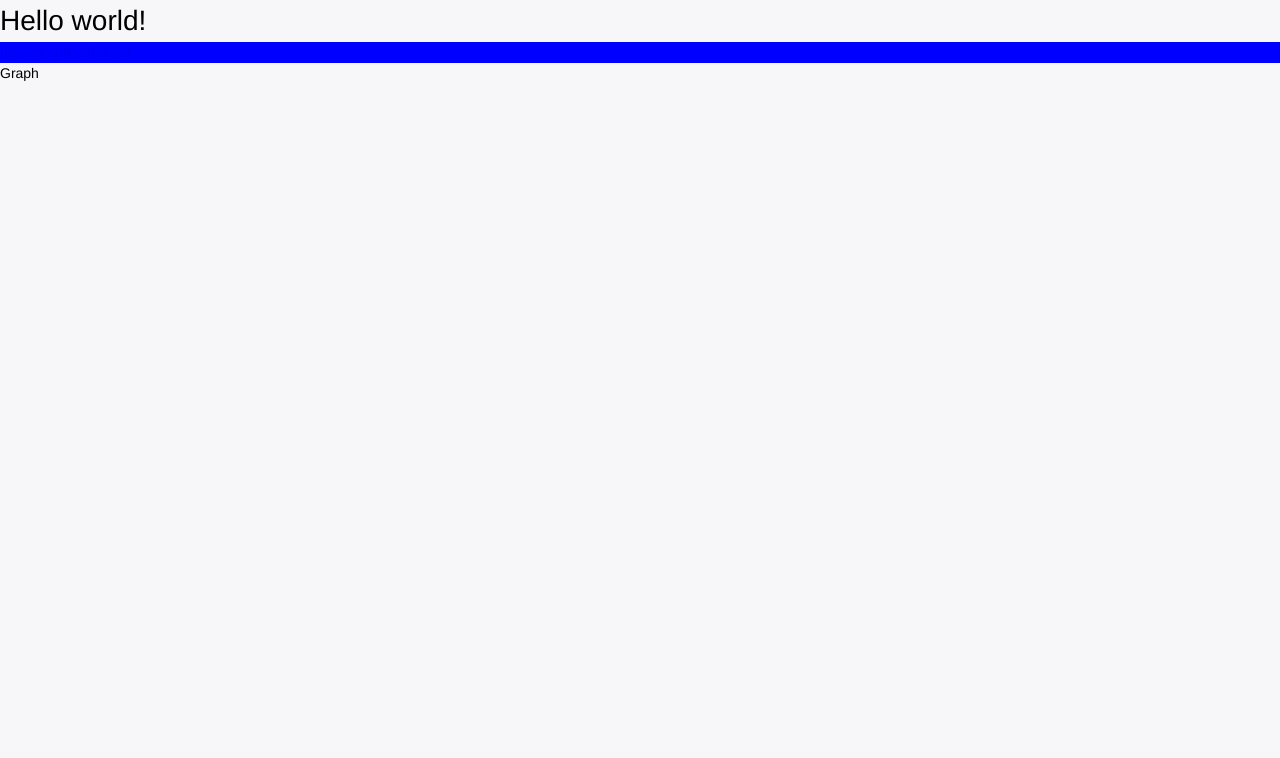
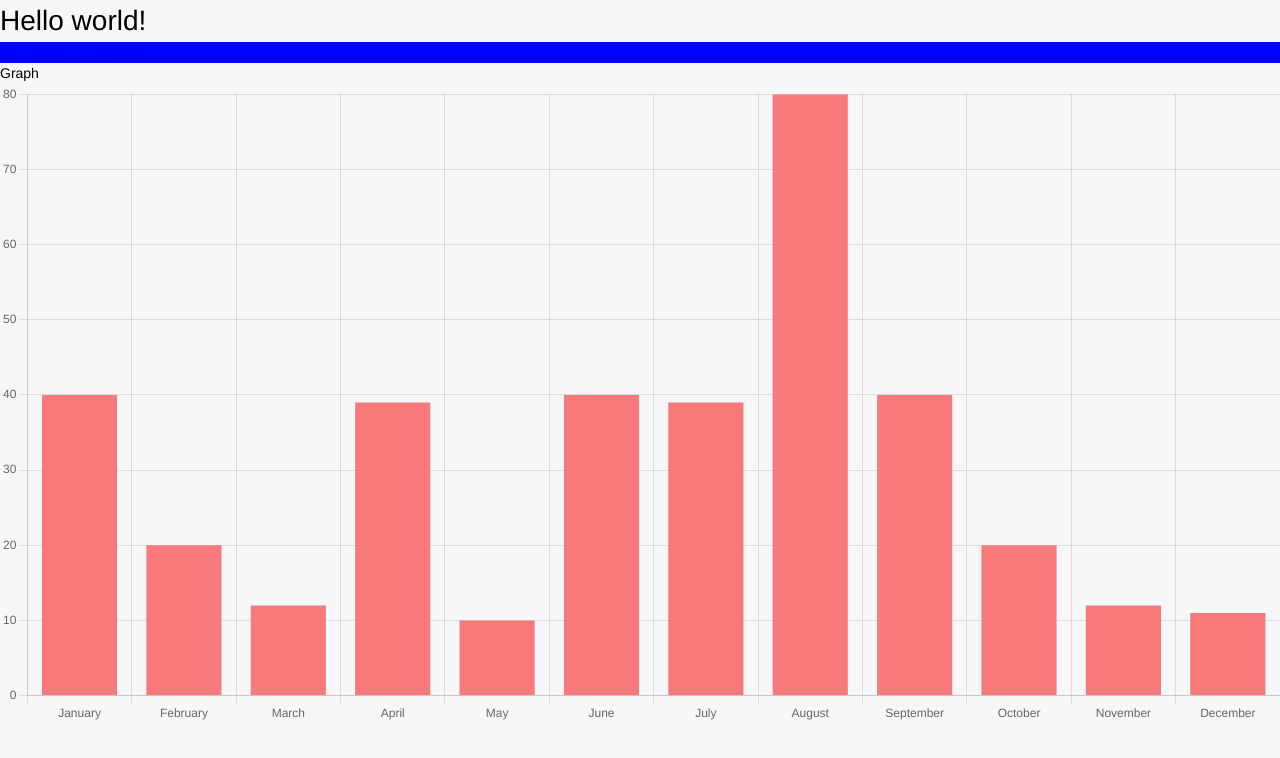
Before and after one commit to Finelai/vue-graph-sample, a Vue app: page /graph in a window 1280 px wide. Shown: the top 758 px of the page. Built offline with nearby package versions, Linux system fonts and the light colour scheme.

Commit message:
feat: add vue-chartjs

```diff
--- a/package.json
+++ b/package.json
@@ -14,7 +14,9 @@
     "lint": "conc \"lint:prettier && lint:eslint && lint:stylelint\""
   },
   "dependencies": {
+    "chart.js": "^4.4.4",
     "vue": "^3.5.5",
+    "vue-chartjs": "^5.3.1",
     "vue-router": "^4.4.5"
   },
   "devDependencies": {
--- a/src/views/Graph.vue
+++ b/src/views/Graph.vue
@@ -2,4 +2,48 @@
   <div>
     <span>Graph</span>
   </div>
+  <Bar :data="data" :options="options" />
 </template>
+
+<script lang="ts">
+import { Chart as ChartJS, Title, Tooltip, BarElement, CategoryScale, LinearScale } from 'chart.js';
+import { Bar } from 'vue-chartjs';
+
+ChartJS.register(CategoryScale, LinearScale, BarElement, Title, Tooltip);
+
+export default {
+  name: 'App',
+  components: {
+    Bar,
+  },
+  data() {
+    return {
+      data: {
+        labels: [
+          'January',
+          'February',
+          'March',
+          'April',
+          'May',
+          'June',
+          'July',
+          'August',
+          'September',
+          'October',
+          'November',
+          'December',
+        ],
+        datasets: [
+          {
+            backgroundColor: '#f87979',
+            data: [40, 20, 12, 39, 10, 40, 39, 80, 40, 20, 12, 11],
+          },
+        ],
+      },
+      options: {
+        responsive: true,
+      },
+    };
+  },
+};
+</script>
```
Also changed, not shown: 2 other files (tests, documents, lock files or other folders).
